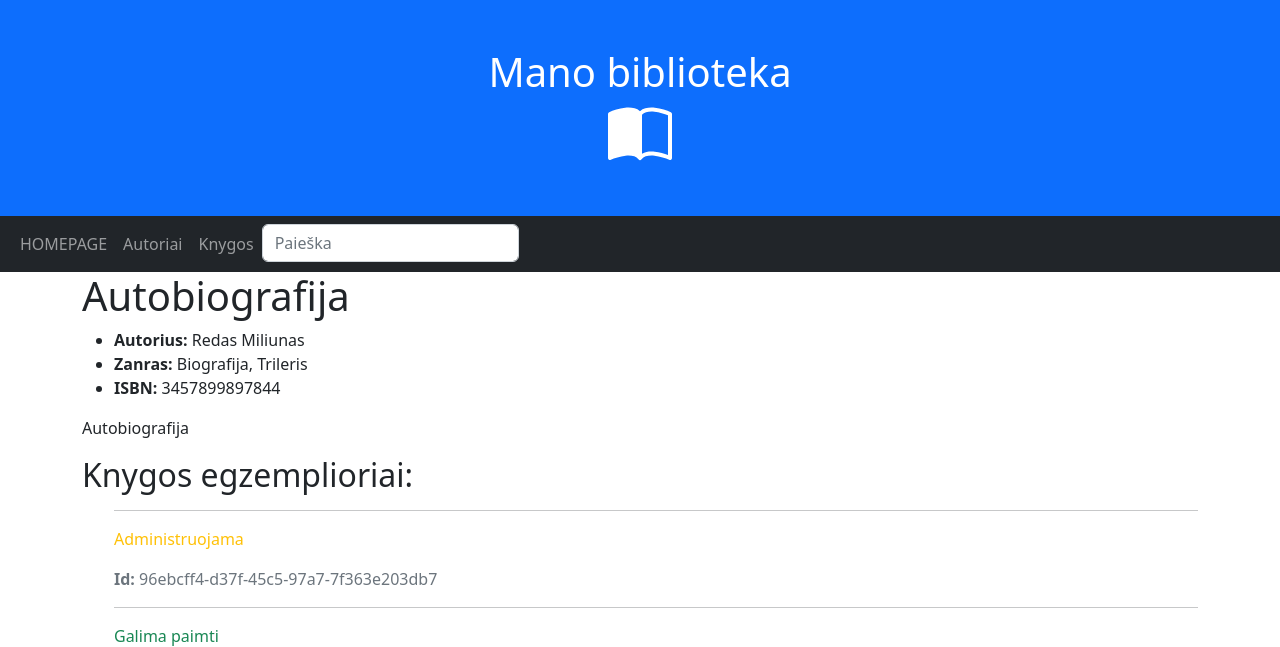
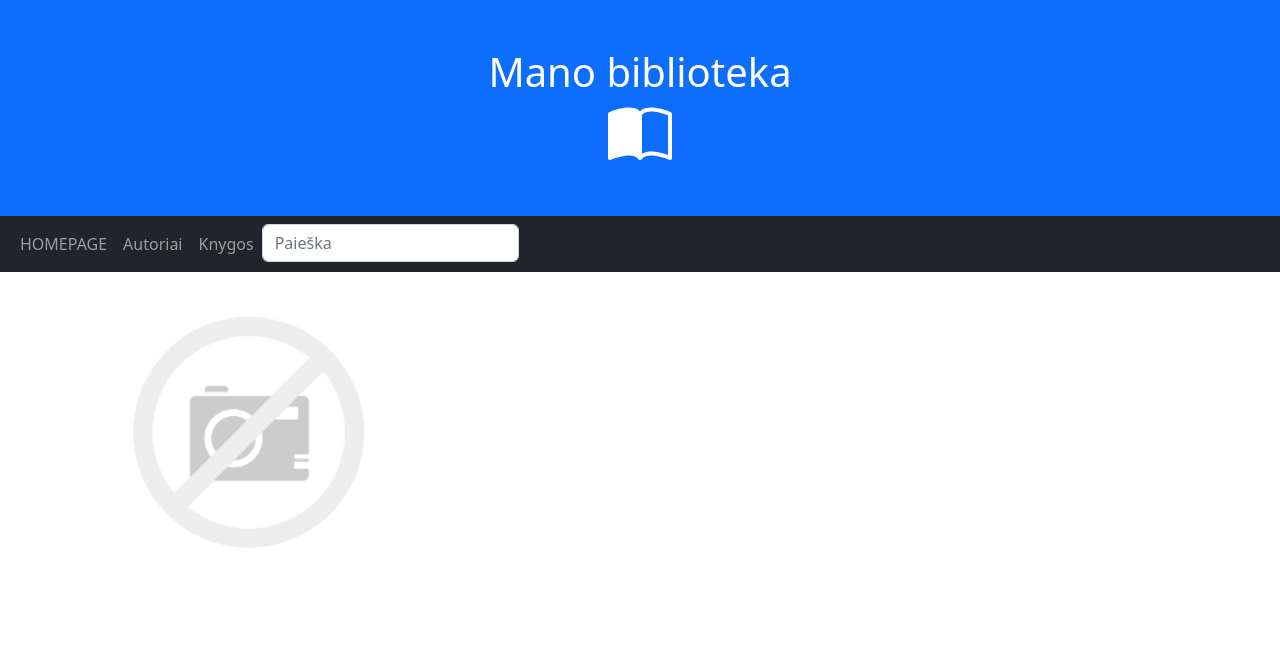
Before and after one commit to RedasMiliunas/library_2023_pavasaris, a Django app: page /books/7 in a window 1280 px wide. Shown: the top 647 px of the page. Run offline with Django 4.2, Linux system fonts and the light colour scheme; data comes from the database, SQL or seed files in the repository.

Commit message:
Vienos knygos aprasyme idetas virselis (iejus i aprasyma virselis matomas)

```diff
--- a/mysite/library/templates/book.html
+++ b/mysite/library/templates/book.html
@@ -3,6 +3,15 @@
 {% block "title" %}Knyga{% endblock%}
 
 {% block "content" %}
+{% load static %}
+{% if book.cover %}
+<div>
+    <img src="{{ book.cover.url }}" class="max-width: 50%" alt="...">
+    {% else %}
+    <img src="{% static 'img/no-image.png' %}" class="max-width: 50%">
+    {% endif %}
+</div>
+<br>
 <h1>{{ book.title }}</h1>
 <ul>
     <li><strong>Autorius: </strong> {{ book.author }}</li>
```
Lines whose indentation alone changed are shown as unchanged.
